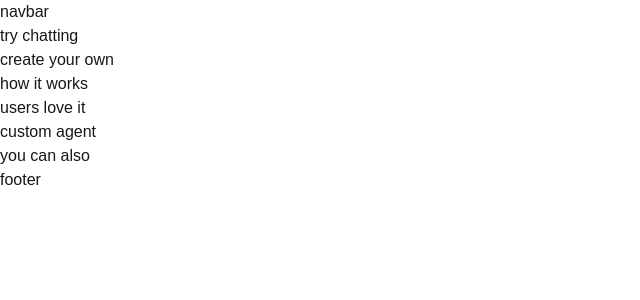
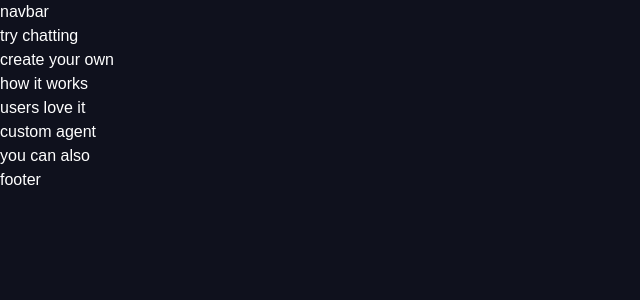
Before and after one commit to mbarto202/FAQChat, a Next.js app: page / in a window 1280 px wide. Shown: the top 300 px of the page, without its empty margins (0-640 px from the left). Built offline with nearby package versions, Linux system fonts and the light colour scheme.

Commit message:
added some css

```diff
--- a/app/globals.css
+++ b/app/globals.css
@@ -4,20 +4,33 @@
 
 :root {
   --background: #ffffff;
-  --foreground: #171717;
+  --foreground: #000000;
+}
+
+#root, html, body {
+  width: 100%;
+  min-height: 100vh;
+  overflow-x: hidden;
 }
 
 @media (prefers-color-scheme: dark) {
   :root {
-    --background: #0a0a0a;
+    --background: #000000;
     --foreground: #ededed;
   }
 }
 
 body {
-  color: var(--foreground);
-  background: var(--background);
-  font-family: Arial, Helvetica, sans-serif;
+  margin: 0;
+  padding: 0;
+  background-color: rgb(15, 17, 29); /* Apply solid background */
+  color: white;
+  font-family: Arial, sans-serif;
+}
+
+.container {
+  width: 1440px;
+  margin: 0 auto; /* Center container */
 }
 
 @layer utilities {
--- a/package.json
+++ b/package.json
@@ -3,9 +3,9 @@
   "version": "0.1.0",
   "private": true,
   "scripts": {
-    "dev": "next dev -p 3001",
+    "dev": "next dev",
     "build": "next build",
-    "start": "next start -p 3001",
+    "start": "next start",
     "lint": "next lint"
   },
   "dependencies": {
```
